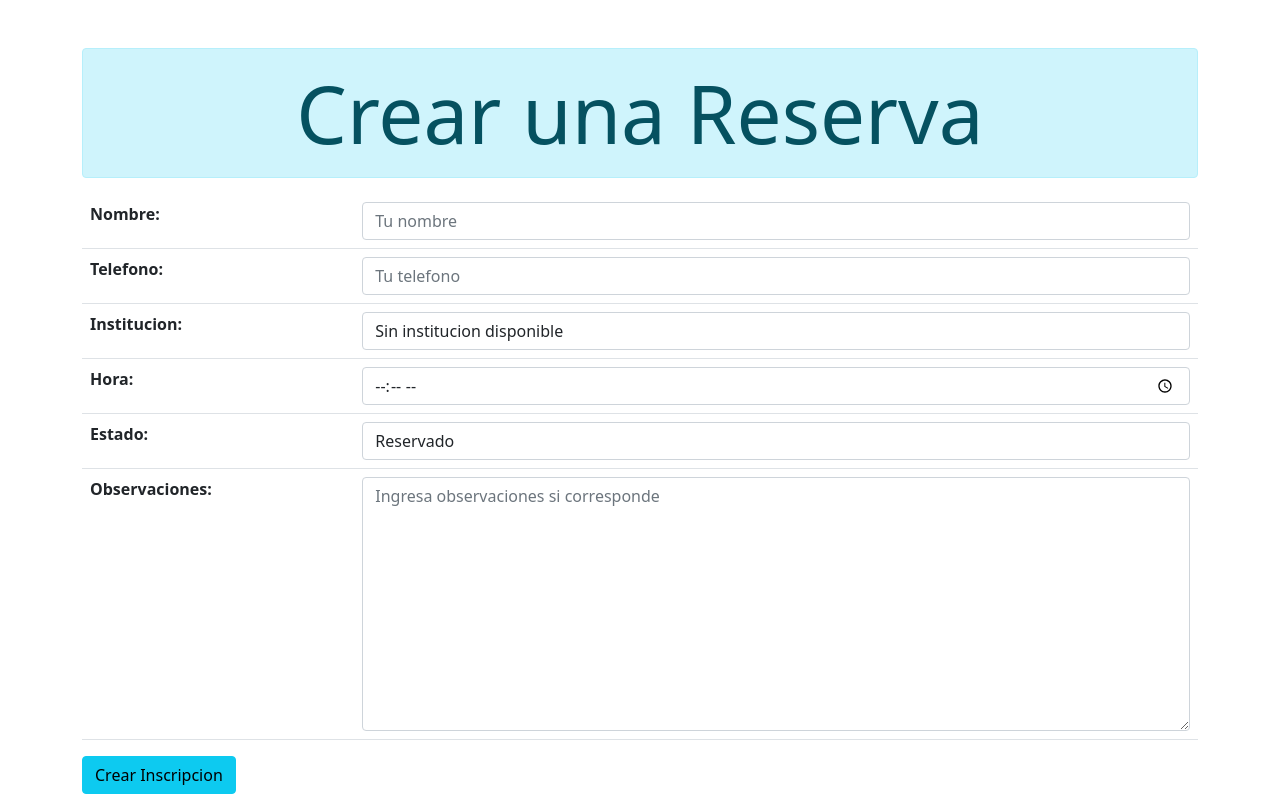
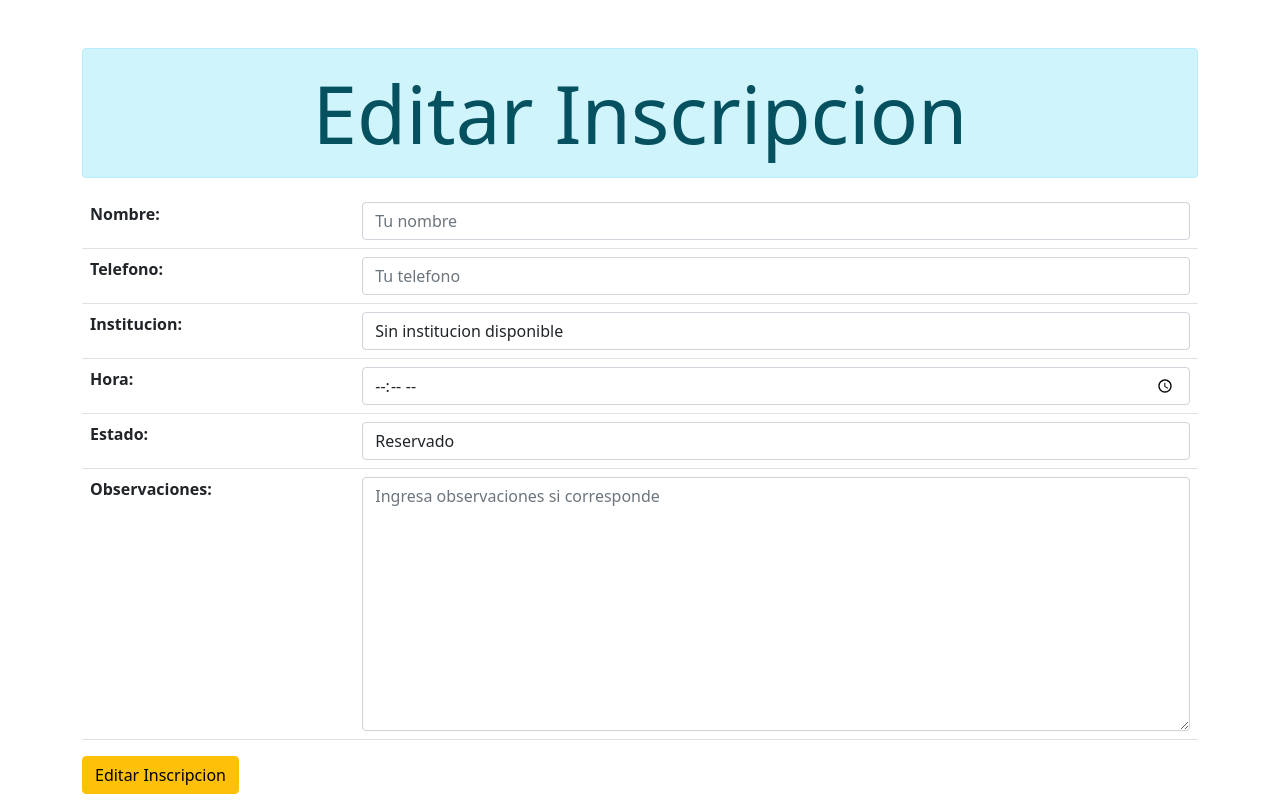
Before and after one commit to LloyolaB/DJANGO_TALLER_FINAL, a Django app: template templates/edit_inscripcion.html in a window 1280 px wide. Run offline with Django 4.2, Linux system fonts and the light colour scheme; the template is opened without the code that fills it: values that come from a table or form of the project are taken from there, others are empty; data comes from the database, SQL or seed files in the repository.

Commit message:
proyecto beta release

```diff
--- a/templates/edit_inscripcion.html
+++ b/templates/edit_inscripcion.html
@@ -1,13 +1,12 @@
 {% extends 'base.html' %}
-{% block title%}Sistema de Reserva Local Gastronomico{% endblock %}
-{% block content%}
-<div class="alert alert-info display-1 text-center">Crear una Reserva</div>
-
+{% block title %}Sistema Inscripcion a Seminarios{% endblock %}
+{% block content %}
+    <div class="alert alert-info display-1 text-center">Editar  Inscripcion</div>
     <form method="post">
         <table class="table">
             {% csrf_token %}
-            {{form.as_table}}
+            {{ form.as_table }}
         </table>
-        <input type="submit" value="Crear Inscripcion" class="btn btn-info">
+        <input type="submit" value="Editar Inscripcion" class="btn btn-warning">
     </form>
 {% endblock %}
```
